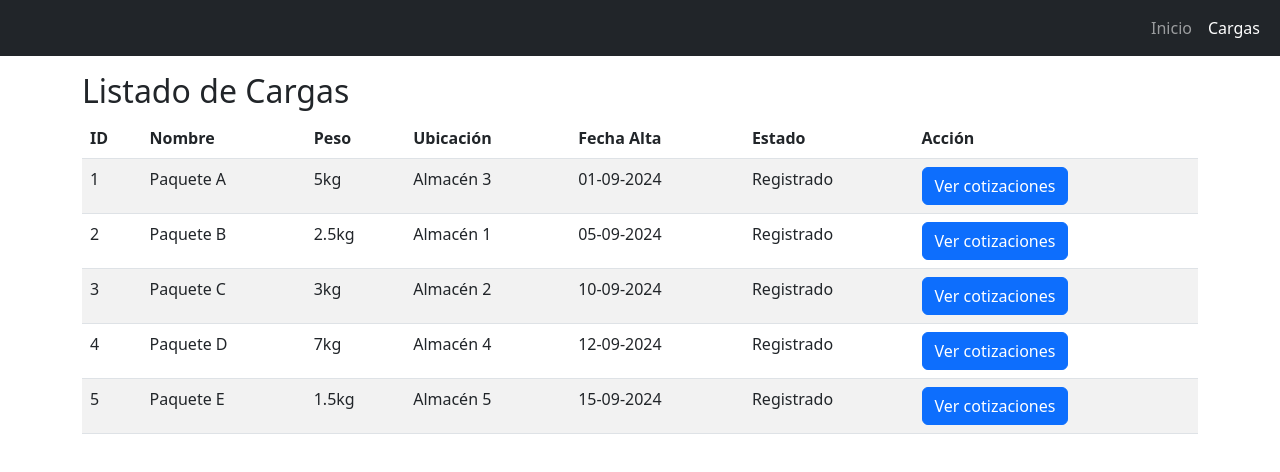
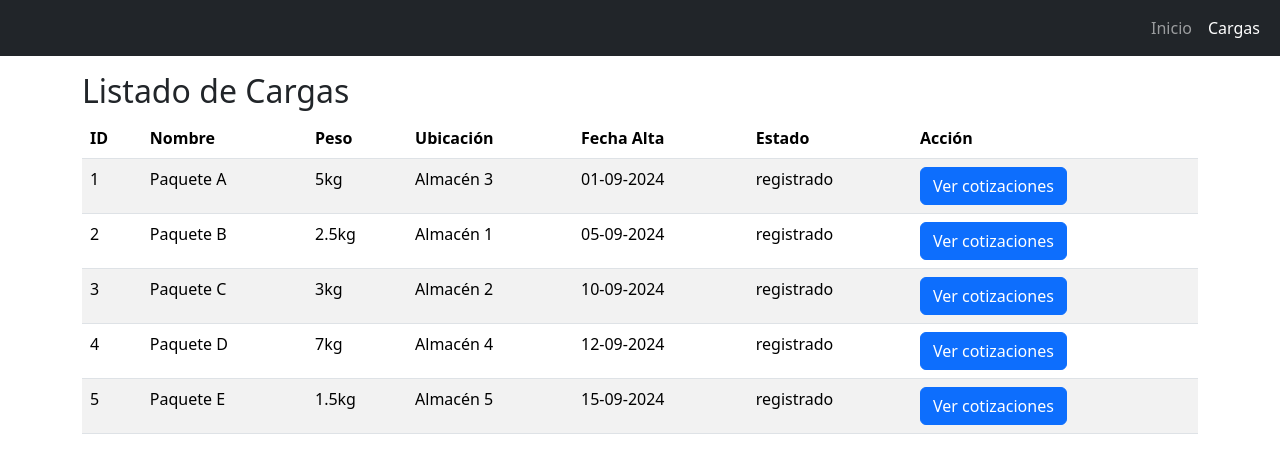
Before and after one commit to facute366/ISW_2024_4K1_GRUPO7, a React (Create React App) app in the folder Entregas/Trabajos Practicos/ISW_TP_6/frontend/: page /Carga in a window 1280 px wide. Shown: the top 472 px of the page. Built offline with nearby package versions, Linux system fonts and the light colour scheme.

Commit message:
Cambios en alertas de pago

```diff
--- a/Entregas/Trabajos Practicos/ISW_TP_6/frontend/package.json
+++ b/Entregas/Trabajos Practicos/ISW_TP_6/frontend/package.json
@@ -8,7 +8,7 @@
     "@fortawesome/react-fontawesome": "^0.2.2",
     "@popperjs/core": "^2.11.8",
     "axios": "1.4.0",
-    "bootstrap": "^5.2.3",
+    "bootstrap": "^5.3.3",
     "react": "18.2.0",
     "react-dom": "18.2.0",
     "react-hook-form": "7.44.2",
--- a/Entregas/Trabajos Practicos/ISW_TP_6/frontend/src/components/Carga.js
+++ b/Entregas/Trabajos Practicos/ISW_TP_6/frontend/src/components/Carga.js
@@ -15,11 +15,11 @@ const Carga = () => {
       setLista(cargasGuardadas);
     } else {
       const listaInicial = [
-        { id: 1, nombre: "Paquete A", peso: "5kg", ubicacion: "Almacén 3", fechaAlta: "01-09-2024", estado: "Registrado" },
-        { id: 2, nombre: "Paquete B", peso: "2.5kg", ubicacion: "Almacén 1", fechaAlta: "05-09-2024", estado: "Registrado" },
-        { id: 3, nombre: "Paquete C", peso: "3kg", ubicacion: "Almacén 2", fechaAlta: "10-09-2024", estado: "Registrado" },
-        { id: 4, nombre: "Paquete D", peso: "7kg", ubicacion: "Almacén 4", fechaAlta: "12-09-2024", estado: "Registrado" },
-        { id: 5, nombre: "Paquete E", peso: "1.5kg", ubicacion: "Almacén 5", fechaAlta: "15-09-2024", estado: "Registrado" },
+        { id: 1, nombre: "Paquete A", peso: "5kg", ubicacion: "Almacén 3", fechaAlta: "01-09-2024", estado: "registrado" },
+        { id: 2, nombre: "Paquete B", peso: "2.5kg", ubicacion: "Almacén 1", fechaAlta: "05-09-2024", estado: "registrado" },
+        { id: 3, nombre: "Paquete C", peso: "3kg", ubicacion: "Almacén 2", fechaAlta: "10-09-2024", estado: "registrado" },
+        { id: 4, nombre: "Paquete D", peso: "7kg", ubicacion: "Almacén 4", fechaAlta: "12-09-2024", estado: "registrado" },
+        { id: 5, nombre: "Paquete E", peso: "1.5kg", ubicacion: "Almacén 5", fechaAlta: "15-09-2024", estado: "registrado" },
       ];
       setLista(listaInicial);
       localStorage.setItem('cargas', JSON.stringify(listaInicial));
@@ -61,7 +61,7 @@ const Carga = () => {
               <td>{item.estado}</td>
               <td>
                 {/* Mostrar el botón solo si el estado es "registrado" */}
-                {item.estado === "Registrado" && (
+                {item.estado === "registrado" && (
                   <button
                     type="button"
                     onClick={() => handleRedirect(item)}
--- a/Entregas/Trabajos Practicos/ISW_TP_6/frontend/src/components/ListadoTransportistas.js
+++ b/Entregas/Trabajos Practicos/ISW_TP_6/frontend/src/components/ListadoTransportistas.js
@@ -110,36 +110,60 @@ const ListadoTransportistas = ({ lista }) => {
     );
     localStorage.setItem('cargas', JSON.stringify(nuevasCargas));
 
-    // Mostrar la primera alerta de confirmación de cotización
-    Swal.fire({
-      icon: 'success',
-      title: 'Cotización confirmada',
-      html: `Se ha confirmado su cotización.<br><br>Forma de pago seleccionada: <strong>${formaDePagoSeleccionada}</strong>.`,
-    }).then(() => {
-      // Simular número de pago devuelto por la pasarela (número aleatorio de 9 dígitos)
-      const numeroDePago = Math.floor(100000000 + Math.random() * 900000000);
+    // Simular número de pago devuelto por la pasarela (número aleatorio de 9 dígitos)
+    const numeroDePago = Math.floor(100000000 + Math.random() * 900000000);
 
-      // Mostrar la segunda alerta con confirmación del pago y número de pago
+    // Verificar si la forma de pago es con tarjeta antes de mostrar la alerta de pago procesado
+    if (formaDePagoSeleccionada === 'Tarjeta de Débito' || formaDePagoSeleccionada === 'Tarjeta de Crédito') {
+      // Mostrar la alerta de pago procesado
       Swal.fire({
         icon: 'success',
         title: 'Pago procesado',
         html: `El pago se ha procesado correctamente.<br><br>
                Número de pago: <strong>${numeroDePago}</strong>.`,
       }).then(() => {
+        // Mostrar la alerta de cotización confirmada
+        Swal.fire({
+          icon: 'success',
+          title: 'Cotización confirmada',
+          html: `Se ha confirmado su cotización.<br><br>Forma de pago seleccionada: <strong>${formaDePagoSeleccionada}</strong>.`,
+        }).then(() => {
+          // Redirigir a la página de cargas
+          navigate('/cargas');
+        });
+
+        // Enviar correo usando Formspree (solo con el mensaje básico)
+        handleSubmit({
+          email: "agustinaron8@gmail.com", // Agustín va a ser el cliente simulado
+          message: `
+            La cotización ha sido aceptada.\n
+            Forma de pago: ${formaDePagoSeleccionada}
+          `,
+        });
+      });
+    } else {
+      // Si no es tarjeta, solo mostrar la alerta de cotización confirmada
+      Swal.fire({
+        icon: 'success',
+        title: 'Cotización confirmada',
+        html: `Se ha confirmado su cotización.<br><br>Forma de pago seleccionada: <strong>${formaDePagoSeleccionada}</strong>.`,
+      }).then(() => {
         // Redirigir a la página de cargas
         navigate('/cargas');
       });
 
-      // Enviar correo usando Formspree (solo con el mensaje básico)
+      // Enviar correo usando Formspree
       handleSubmit({
-        email: "agustinaron8@gmail.com", //Agustín va a ser el cliente simulado
+        email: "agustinaron8@gmail.com", // Agustín va a ser el cliente simulado
         message: `
           La cotización ha sido aceptada.\n
           Forma de pago: ${formaDePagoSeleccionada}
         `,
       });
-    });
+    }
   };
+
+
   const renderStars = (rating) => {
     const fullStars = Math.floor(rating); // Estrellas llenas
     const halfStar = rating % 1 !== 0; // Estrella media si el rating no es un número entero
```
Also changed, not shown: 1 other file (tests, documents, lock files or other folders).
